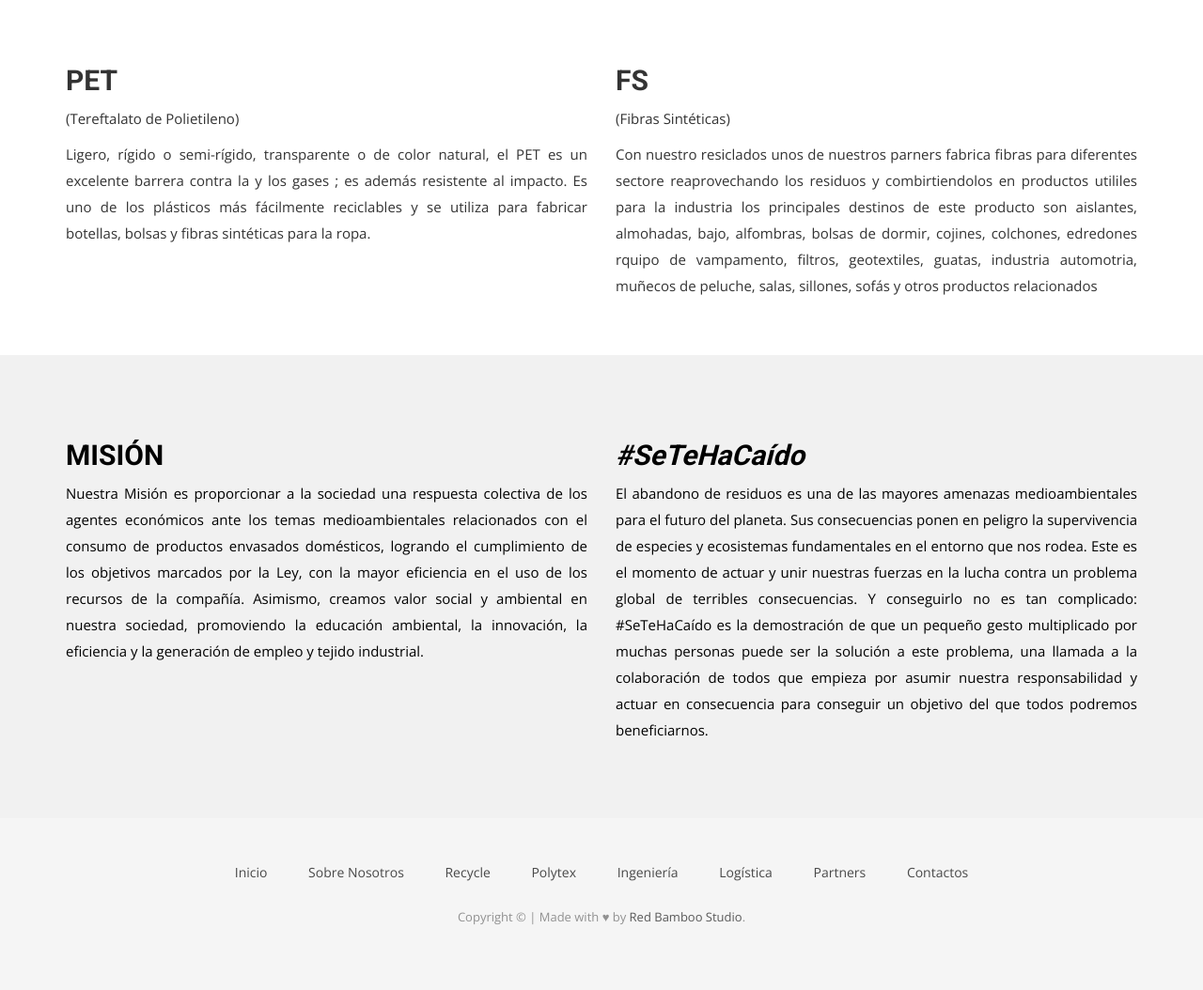
After one commit to juancturcios/New-Esterlich, a PHP site: page /recycle.php in a window 1280 px wide. The commit adds this page. Shown: the part 461-1515 px from the top of the page at 94% size. Run offline with PHP 8.4, Linux system fonts and the light colour scheme; some libraries are stand-ins or nearby versions; some web fonts are replaced.

Commit message:
cosas pequeñas

```diff
--- a/css/style.css
+++ b/css/style.css
@@ -52,6 +52,27 @@ a:active {
   font-family: 'Volkhov', serif;
   font-style: italic;
   color: #666;
+}
+.title-mision{
+  font-weight:600;
+  text-transform: uppercase;
+}
+.mision{
+  background-color: rgb(241, 241, 241);
+/*  background: url("../img/call-to-action-bg.jpg") no-repeat;
+  background-size: cover;
+  background-attachment: fixed;*/
+  padding: 70px 0px;
+  position: relative;
+  text-align: center;
+  color: rgb(0, 0, 0);
+  width: 100%;
+  height: 100%;
+  margin-top: 50px;
+}
+
+.recycle{
+  margin-top: 50px;
 }
 /*--
 	Header Start
--- a/header.html
+++ b/header.html
@@ -64,13 +64,13 @@
                 <div class="collapse navbar-collapse" id="bs-example-navbar-collapse-1">
                   <ul class="nav navbar-nav navbar-right">
                     <li><a href="index.php">Inicio</a></li>
-                    <li><a href="work.php">Sobre Nosotros</a></li>
-                    <li><a href="#">Recycle</a></li>
-                    <li><a href="#">Polytex</a></li>
-                    <li><a href="#">Ingeniería</a></li>
-                    <li><a href="#">Logística</a></li>
-                    <li><a href="#">Partners</a></li>
-                    <li><a href="contact.php">Contactos</a></li>
+                    <li><a href="sobre-nosotros.php">Sobre Nosotros</a></li>
+                    <li><a href="recycle.php">Recycle</a></li>
+                    <li><a href="polytex.php">Polytex</a></li>
+                    <li><a href="ingenieria.php">Ingeniería</a></li>
+                    <li><a href="logistica.php">Logística</a></li>
+                    <li><a href="partners.php">Partners</a></li>
+                    <li><a href="contacto.php">Contactos</a></li>
                   </ul>
                 </div><!-- /.navbar-collapse -->
               </div><!-- /.container-fluid -->
--- /dev/null
+++ b/recycle.php
@@ -0,0 +1,107 @@
+<?php
+  include 'header.html';
+ ?>
+
+        <!-- Slider Start -->
+    <section id="global-header">
+        <div class="container">
+            <div class="row">
+                <div class="col-md-12">
+                    <div class="block">
+                        <h1>ESTERLICH RECYCLE</h1>
+                        <p>TRANSFORMANDO EL MUNDO</p>
+                    </div>
+                </div>
+            </div>
+        </div>
+    </section>
+
+    <section id="" class="recycle">
+      <div class="container">
+        <div class="row">
+          <div class="col-md-6 col-sm-12">
+            <div class="block">
+              <div >
+                <h2 class="title-mision">PET</h2>
+                <p>(Tereftalato de Polietileno)</p>
+
+              </div>
+              <p class="text-justify">Ligero, rígido o semi-rígido, transparente o de color natural, el PET es un excelente barrera contra la y los gases ; es además resistente al impacto. Es uno de los plásticos más fácilmente reciclables y se utiliza para fabricar botellas, bolsas y fibras sintéticas para la ropa.</p>
+            </div>
+          </div><!-- .col-md-7 close -->
+          <div class="col-md-6 col-sm-12">
+            <div class="block">
+              <div >
+                <h2 class="title-mision">FS</h2>
+                <p>(Fibras Sintéticas)</p>
+              </div>
+              <p class="text-justify">Con nuestro resiclados unos de nuestros parners fabrica fibras para diferentes sectore reaprovechando los residuos y combirtiendolos en productos utililes para la industria
+los principales destinos de este producto son aislantes, almohadas, bajo, alfombras, bolsas de dormir, cojines, colchones, edredones rquipo de vampamento, filtros, geotextiles, guatas, industria automotria, muñecos de peluche, salas, sillones,  sofás y otros productos relacionados</p>
+            </div>
+          </div><!-- .col-md-5 close -->
+        </div>
+      </div>
+    </section>
+
+        <!-- Portfolio Start -->
+        <section id="recycle" class="mision">
+          <div class="container">
+            <div class="row">
+              <div class="col-md-6 col-sm-12">
+                <div class="block">
+                  <div class="text-justify">
+                    <div >
+                      <h2 class="title-mision">Misión</h2>
+                    </div>
+                    <p>Nuestra Misión es proporcionar a la sociedad una respuesta colectiva de los agentes económicos ante los temas medioambientales relacionados con el consumo de productos envasados domésticos, logrando el cumplimiento de los objetivos marcados por la Ley, con la mayor eficiencia en el uso de los recursos de la compañía.
+Asimismo, creamos valor social y ambiental en nuestra sociedad, promoviendo la educación ambiental, la innovación, la eficiencia y la generación de empleo y tejido industrial.</p>
+                  </div>
+                </div>
+              </div><!-- .col-md-7 close -->
+              <div class="col-md-6 col-sm-12">
+                <div class="block">
+                  <div class="text-justify">
+                    <div >
+                      <h2 style="font-weight:600; font-style: italic;">#SeTeHaCaído</h2>
+                    </div>
+                    <p>El abandono de residuos es una de las mayores amenazas medioambientales para el futuro del planeta. Sus consecuencias ponen en peligro la supervivencia de especies y ecosistemas fundamentales en el entorno que nos rodea.
+Este es el momento de actuar y unir nuestras fuerzas en la lucha contra un problema global de terribles consecuencias. Y conseguirlo no es tan complicado: #SeTeHaCaído es la demostración de que un pequeño gesto multiplicado por muchas personas puede ser la solución a este problema, una llamada a la colaboración de todos que empieza por asumir nuestra responsabilidad y actuar en consecuencia para conseguir un objetivo del que todos podremos beneficiarnos.</p>
+                  </div>
+                </div>
+              </div><!-- .col-md-5 close -->
+            </div>
+          </div>
+        </section>
+
+
+
+    <!-- Clients Logo Section Start -->
+
+
+
+<!-- Call to action Start -->
+
+    <!-- footer Start
+    <footer>
+        <div class="container">
+            <div class="row">
+                <div class="col-md-12">
+                  <div class="footer-manu">
+                    <ul>
+                      <li><a href="#">About Us</a></li>
+                      <li><a href="#">Contact us</a></li>
+                      <li><a href="#">How it works</a></li>
+                      <li><a href="#">Support</a></li>
+                      <li><a href="#">Terms</a></li>
+                    </ul>
+                  </div>
+                  <p>Copyright &copy; Crafted by <a href="https://dcrazed.com/">Dcrazed</a>.</p>
+                </div>
+            </div>
+        </div>
+    </footer>
+ -->
+
+ <?php
+   include 'footer.html';
+  ?>
```
Also changed, not shown: ingenieria.php (added, +106 -0 lines), contacto.php (renamed from contact.php).
